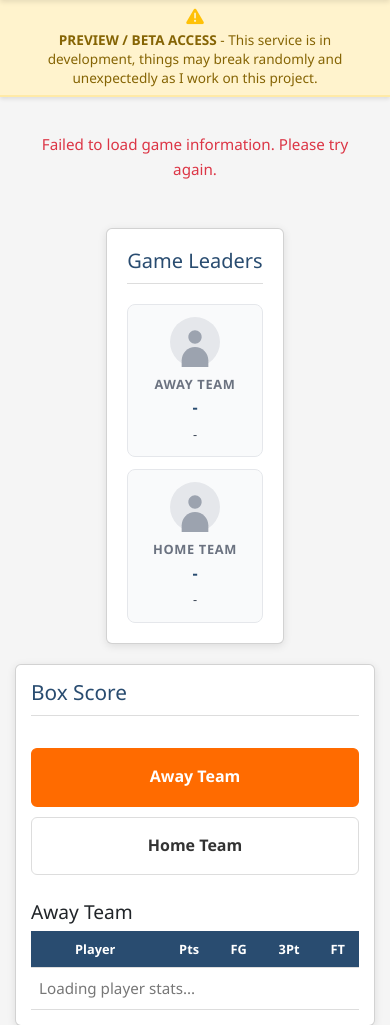
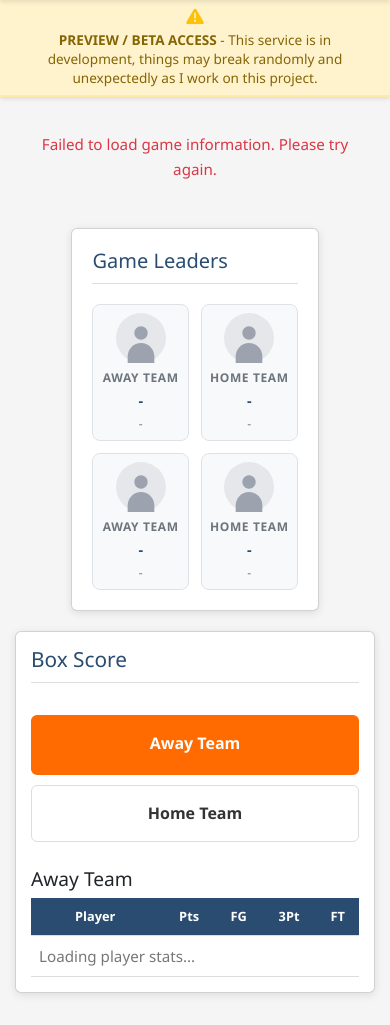
Before and after one commit to HighwayofLife/basketball-stats-tracker, a Flask app: template app/web_ui/templates/games/detail.html in a window 390 px wide. Shown: the part 51-1076 px from the top of the page. Run offline with Flask 3, Linux system fonts and the light colour scheme; the template is opened without the code that fills it, so the values that code supplies are empty; some libraries are stand-ins or nearby versions.

Commit message:
feat: add top players section and styling
- Update changelog for version 0.4.8
- Add top_players field to TeamStats schema
- Implement Game Leaders section in detail.html
- Add styling for top players in mobile view
- Create unit tests for TeamStats with top_players

```diff
--- a/app/web_ui/schemas.py
+++ b/app/web_ui/schemas.py
@@ -41,6 +41,7 @@ class TeamStats(BaseModel):
     stats: dict[str, Any]
     players: list[PlayerStats]
     top_player: dict[str, Any] | None = None
+    top_players: list[dict[str, Any]] = []  # Top 2-4 players for Game Leaders section
     record: str | None = None  # Team record in "W-L" format
 
 
--- a/app/web_ui/templates/games/detail.html
+++ b/app/web_ui/templates/games/detail.html
@@ -212,6 +212,84 @@
     }
 }
 
+/* Game Leaders styling */
+.top-players-container {
+    display: flex;
+    flex-direction: column;
+    gap: 1rem;
+}
+
+.top-player-box {
+    display: flex;
+    align-items: center;
+    gap: 0.75rem;
+    padding: 0.75rem;
+    border: 1px solid #dee2e6;
+    border-radius: 8px;
+    background: #f8f9fa;
+}
+
+.player-photo-placeholder {
+    flex-shrink: 0;
+}
+
+.player-info {
+    flex: 1;
+    min-width: 0;
+}
+
+.player-info .team-name {
+    font-size: 0.85rem;
+    font-weight: 600;
+    color: #6c757d;
+    margin: 0 0 0.25rem 0;
+}
+
+.player-info .player-name {
+    font-size: 1rem;
+    font-weight: 600;
+    margin: 0 0 0.25rem 0;
+    white-space: nowrap;
+    overflow: hidden;
+    text-overflow: ellipsis;
+}
+
+.player-info .player-stats {
+    font-size: 0.85rem;
+    color: #6c757d;
+    margin: 0;
+    line-height: 1.3;
+}
+
+/* Mobile styles for Game Leaders - 2x2 grid on smartphone portrait */
+@media screen and (max-width: 480px) and (orientation: portrait) {
+    .top-players-container {
+        display: grid;
+        grid-template-columns: 1fr 1fr;
+        grid-template-rows: 1fr 1fr;
+        gap: 0.75rem;
+    }
+
+    .top-player-box {
+        flex-direction: column;
+        text-align: center;
+        padding: 0.5rem;
+        gap: 0.5rem;
+    }
+
+    .player-info .team-name {
+        font-size: 0.75rem;
+    }
+
+    .player-info .player-name {
+        font-size: 0.9rem;
+    }
+
+    .player-info .player-stats {
+        font-size: 0.75rem;
+    }
+}
+
 /* Override card transformation for box score tables on mobile */
 @media screen and (max-width: 480px) and (orientation: portrait) {
     .mobile-table-view.data-table {
@@ -349,7 +427,7 @@
         <div class="card" id="top-players-card">
             <h2>Game Leaders</h2>
             <div class="top-players-container">
-                <div class="top-player-box away-player">
+                <div class="top-player-box away-player" id="away-player-1">
                     <div class="player-photo-placeholder">
                         <svg width="50" height="50" viewBox="0 0 60 60" fill="none" xmlns="http://www.w3.org/2000/svg">
                             <circle cx="30" cy="30" r="30" fill="#E5E7EB"/>
@@ -358,12 +436,12 @@
                         </svg>
                     </div>
                     <div class="player-info">
-                        <h3 class="team-name" id="away-top-team-name">Away Team</h3>
-                        <p class="player-name" id="away-top-player-name">-</p>
-                        <p class="player-stats" id="away-top-player-stats">-</p>
+                        <h3 class="team-name" id="away-top-team-name-1">Away Team</h3>
+                        <p class="player-name" id="away-top-player-name-1">-</p>
+                        <p class="player-stats" id="away-top-player-stats-1">-</p>
                     </div>
                 </div>
-                <div class="top-player-box home-player">
+                <div class="top-player-box home-player" id="home-player-1">
                     <div class="player-photo-placeholder">
                         <svg width="50" height="50" viewBox="0 0 60 60" fill="none" xmlns="http://www.w3.org/2000/svg">
                             <circle cx="30" cy="30" r="30" fill="#E5E7EB"/>
@@ -372,9 +450,37 @@
                         </svg>
                     </div>
                     <div class="player-info">
-                        <h3 class="team-name" id="home-top-team-name">Home Team</h3>
-                        <p class="player-name" id="home-top-player-name">-</p>
-                        <p class="player-stats" id="home-top-player-stats">-</p>
+                        <h3 class="team-name" id="home-top-team-name-1">Home Team</h3>
+                        <p class="player-name" id="home-top-player-name-1">-</p>
+                        <p class="player-stats" id="home-top-player-stats-1">-</p>
+                    </div>
+                </div>
+                <div class="top-player-box away-player" id="away-player-2">
+                    <div class="player-photo-placeholder">
+                        <svg width="50" height="50" viewBox="0 0 60 60" fill="none" xmlns="http://www.w3.org/2000/svg">
+                            <circle cx="30" cy="30" r="30" fill="#E5E7EB"/>
+                            <path d="M30 32C34.4183 32 38 28.4183 38 24C38 19.5817 34.4183 16 30 16C25.5817 16 22 19.5817 22 24C22 28.4183 25.5817 32 30 32Z" fill="#9CA3AF"/>
+                            <path d="M30 36C21.1634 36 14 43.1634 14 52V60H46V52C46 43.1634 38.8366 36 30 36Z" fill="#9CA3AF"/>
+                        </svg>
+                    </div>
+                    <div class="player-info">
+                        <h3 class="team-name" id="away-top-team-name-2">Away Team</h3>
+                        <p class="player-name" id="away-top-player-name-2">-</p>
+                        <p class="player-stats" id="away-top-player-stats-2">-</p>
+                    </div>
+                </div>
+                <div class="top-player-box home-player" id="home-player-2">
+                    <div class="player-photo-placeholder">
+                        <svg width="50" height="50" viewBox="0 0 60 60" fill="none" xmlns="http://www.w3.org/2000/svg">
+                            <circle cx="30" cy="30" r="30" fill="#E5E7EB"/>
+                            <path d="M30 32C34.4183 32 38 28.4183 38 24C38 19.5817 34.4183 16 30 16C25.5817 16 22 19.5817 22 24C22 28.4183 25.5817 32 30 32Z" fill="#9CA3AF"/>
+                            <path d="M30 36C21.1634 36 14 43.1634 14 52V60H46V52C46 43.1634 38.8366 36 30 36Z" fill="#9CA3AF"/>
+                        </svg>
+                    </div>
+                    <div class="player-info">
+                        <h3 class="team-name" id="home-top-team-name-2">Home Team</h3>
+                        <p class="player-name" id="home-top-player-name-2">-</p>
+                        <p class="player-stats" id="home-top-player-stats-2">-</p>
                     </div>
                 </div>
             </div>
@@ -499,31 +605,36 @@
         document.getElementById('home-team-tab').textContent = data.home_team.name;
 
         // Update top players section
-        if (data.away_team.top_player) {
-            const player = data.away_team.top_player;
+        function updatePlayerBox(player, teamName, playerIndex, teamType) {
+            if (!player) {
+                // Hide the player box if no player data
+                const playerBox = document.getElementById(`${teamType}-player-${playerIndex}`);
+                if (playerBox) {
+                    playerBox.style.display = 'none';
+                }
+                return;
+            }
+
             const fgMade = (player.fg2m || 0) + (player.fg3m || 0);
             const fgAttempted = (player.fg2a || 0) + (player.fg3a || 0);
             const fg3Percentage = (player.fg3a > 0) ? ((player.fg3m || 0) / player.fg3a * 100).toFixed(1) : '0.0';
 
-            document.getElementById('away-top-team-name').textContent = data.away_team.name;
-            document.getElementById('away-top-player-name').textContent = player.name;
-            document.getElementById('away-top-player-stats').innerHTML =
+            document.getElementById(`${teamType}-top-team-name-${playerIndex}`).textContent = teamName;
+            document.getElementById(`${teamType}-top-player-name-${playerIndex}`).textContent = player.name;
+            document.getElementById(`${teamType}-top-player-stats-${playerIndex}`).innerHTML =
                 `${player.points} PTS, ${fgMade}/${fgAttempted} FG (${player.fg_percentage.toFixed(1)}%)<br>` +
                 `${player.fg3m || 0}/${player.fg3a || 0} 3PT (${fg3Percentage}%)`;
         }
 
-        if (data.home_team.top_player) {
-            const player = data.home_team.top_player;
-            const fgMade = (player.fg2m || 0) + (player.fg3m || 0);
-            const fgAttempted = (player.fg2a || 0) + (player.fg3a || 0);
-            const fg3Percentage = (player.fg3a > 0) ? ((player.fg3m || 0) / player.fg3a * 100).toFixed(1) : '0.0';
+        // Update away team players (top 2)
+        const awayTopPlayers = data.away_team.top_players || [];
+        updatePlayerBox(awayTopPlayers[0], data.away_team.name, 1, 'away');
+        updatePlayerBox(awayTopPlayers[1], data.away_team.name, 2, 'away');
 
-            document.getElementById('home-top-team-name').textContent = data.home_team.name;
-            document.getElementById('home-top-player-name').textContent = player.name;
-            document.getElementById('home-top-player-stats').innerHTML =
-                `${player.points} PTS, ${fgMade}/${fgAttempted} FG (${player.fg_percentage.toFixed(1)}%)<br>` +
-                `${player.fg3m || 0}/${player.fg3a || 0} 3PT (${fg3Percentage}%)`;
-        }
+        // Update home team players (top 2)
+        const homeTopPlayers = data.home_team.top_players || [];
+        updatePlayerBox(homeTopPlayers[0], data.home_team.name, 1, 'home');
+        updatePlayerBox(homeTopPlayers[1], data.home_team.name, 2, 'home');
 
         // Populate away team stats
         populateTeamTable('away-team-table', data.away_team);
--- a/pyproject.toml
+++ b/pyproject.toml
@@ -4,7 +4,7 @@ build-backend = "setuptools.build_meta"
 
 [project]
 name = "basketball_stats_tracker"
-version = "0.4.7"
+version = "0.4.8"
 description = "A simple web app for tracking basketball game statistics."
 authors = [
   { name = "David 'Jedi' Lewis", email = "highwayoflife@gmail.com" }
```
Also changed, not shown: tests/unit/web_ui/test_schemas.py (+60 -0 lines), CHANGELOG.md.
